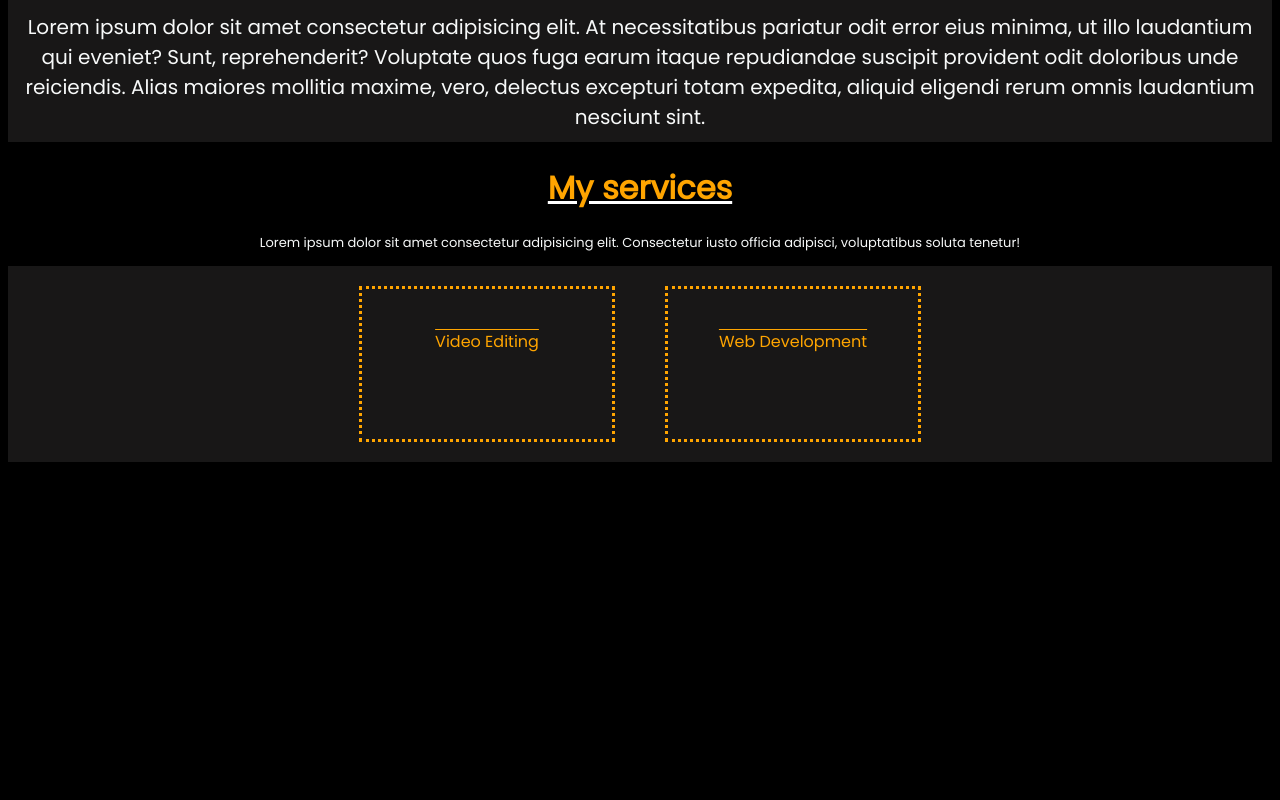
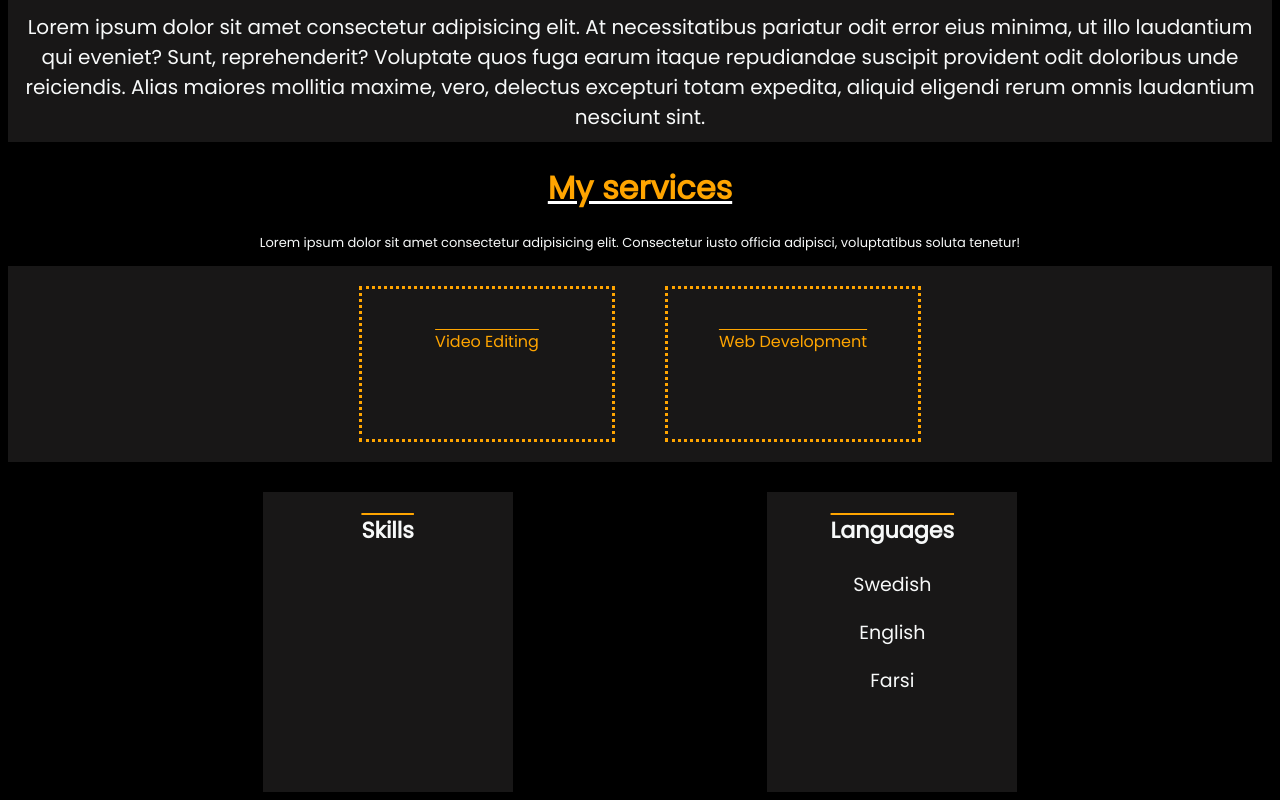
Before and after one commit to danyealmateen/react-portfolio, a React (Create React App) app: page / in a window 1280 px wide. Shown: the part 196-996 px from the top of the page. Before the commit the page ends 800 px from the top, so only its background shows below. Built offline with nearby package versions, Linux system fonts and the light colour scheme; the HTML template or start-up script is replaced by a standard one.

Commit message:
added skills component

```diff
--- a/src/App.js
+++ b/src/App.js
@@ -1,12 +1,14 @@
 import "./App.css";
 import Header from "./components/Header/Header";
 import Services from "./components/Services/Services";
+import Skills from "./components/Skills/Skills";
 
 function App() {
   return (
     <div>
       <Header />
       <Services />
+      <Skills />
     </div>
   );
 }
--- a/src/components/Services/Services.js
+++ b/src/components/Services/Services.js
@@ -10,11 +10,11 @@ function Services() {
       </p>
       <div className="grid-container">
         <div className="grid-item">
-          <i class="fa-regular fa-file-video" id="videoIcon"></i>
+          <i className="fa-regular fa-file-video" id="videoIcon"></i>
           <p className="webDevTitle">Video Editing</p>
         </div>
         <div className="grid-item">
-          <i class="fa-regular fa-file-code" id="codeIcon"></i>
+          <i className="fa-regular fa-file-code" id="codeIcon"></i>
           <p className="webDevTitle">Web Development</p>
         </div>
       </div>
--- /dev/null
+++ b/src/components/Skills/Skills.css
@@ -0,0 +1,52 @@
+.bars {
+  display: flex;
+  justify-content: space-evenly;
+  margin-top: 30px;
+  font-family: "Poppins", sans-serif;
+  text-align: center;
+  font-size: 19px;
+}
+
+.skillBar {
+  height: 300px;
+  width: 250px;
+  background-color: #272525a2;
+}
+
+.languageBar {
+  height: 300px;
+  width: 250px;
+  background-color: #272525a2;
+}
+
+.skillsHeader {
+  text-decoration: overline orange;
+}
+
+.languagesHeader {
+  text-decoration: overline orange;
+}
+
+#htmlIcon {
+  color: orangered;
+  font-size: 25px;
+  /* box-shadow: 1px 1px 10px rgb(139, 54, 54); */
+}
+
+#cssIcon {
+  color: lightblue;
+  font-size: 25px;
+  /* box-shadow: 1px 1px 10px lightskyblue; */
+}
+
+#jsIcon {
+  color: yellow;
+  font-size: 25px;
+  /* box-shadow: 1px 1px 10px yellow; */
+}
+
+#reactIcon {
+  color: rgb(86, 61, 124);
+  font-size: 25px;
+  /* box-shadow: 1px 1px 10px rgba(128, 0, 128, 0.404); */
+}
--- /dev/null
+++ b/src/components/Skills/Skills.js
@@ -0,0 +1,29 @@
+import "./Skills.css";
+
+function Skills() {
+  return (
+    <div className="bars">
+      <div className="skillBar">
+        <h3 className="skillsHeader">Skills</h3>
+        <p>
+          <i className="fa-brands fa-html5" id="htmlIcon"></i>
+        </p>
+        <p>
+          <i className="fa-brands fa-css3-alt" id="cssIcon"></i>
+        </p>
+        <p>
+          <i className="fa-brands fa-square-js" id="jsIcon"></i>
+        </p>
+        <i className="fa-brands fa-react" id="reactIcon"></i>
+      </div>
+      <div className="languageBar">
+        <h3 className="languagesHeader">Languages</h3>
+        <p>Swedish</p>
+        <p>English</p>
+        <p>Farsi</p>
+      </div>
+    </div>
+  );
+}
+
+export default Skills;
```
Also changed, not shown: public/manifest.json, src/components/Contact/Contact.css (deleted), src/components/Contact/Contact.js (deleted).
